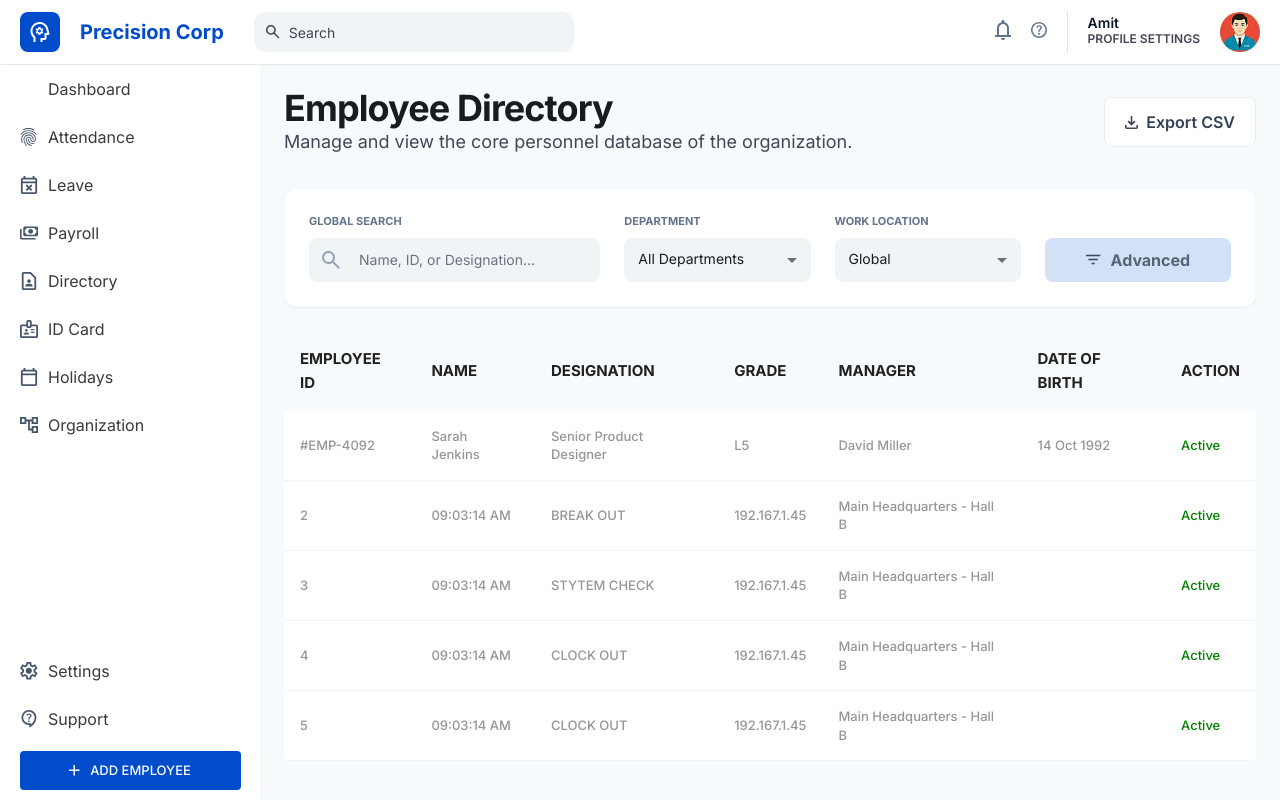
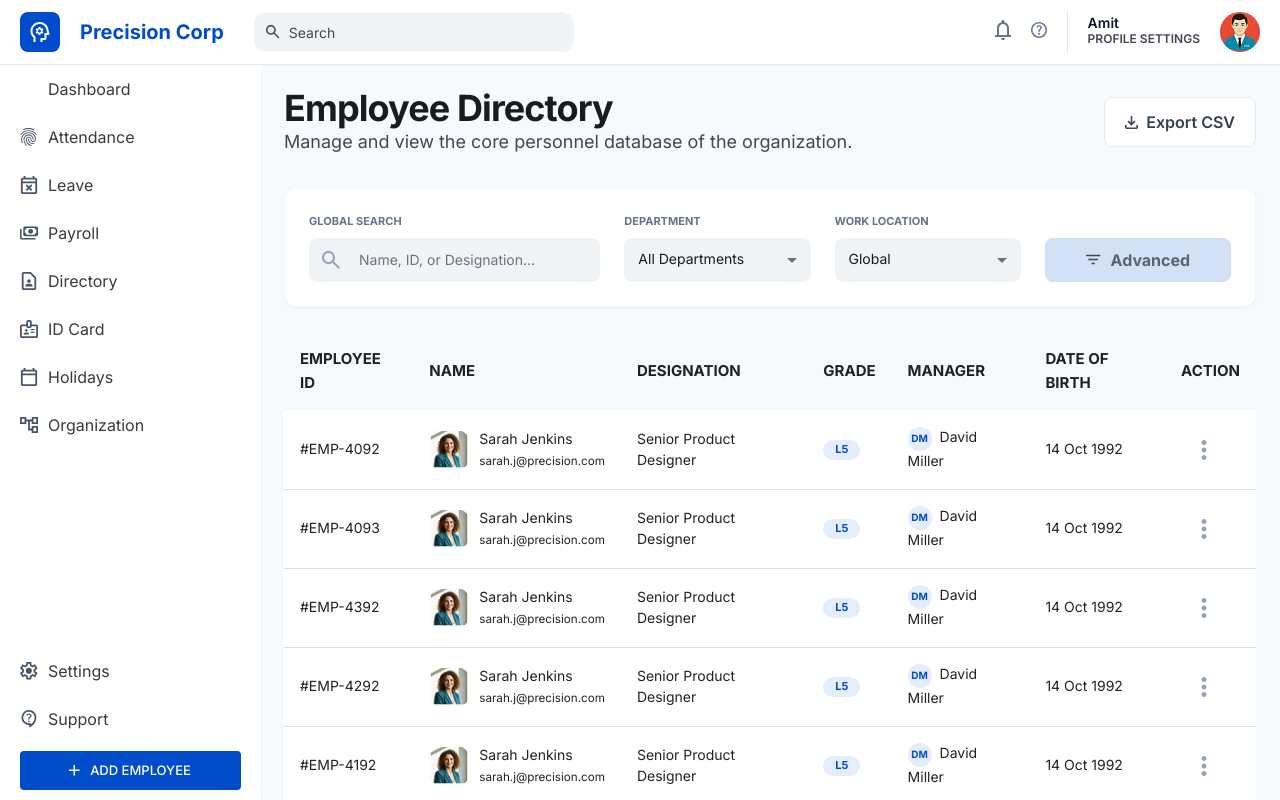
Before and after one commit to farhanarshad100/CRM, a Next.js app: page /employee-directory in a window 1280 px wide. Shown: the top 800 px of the page. Built offline with nearby package versions, Linux system fonts and the light colour scheme; sample sign-in values are in the browser's storage.

Commit message:
update page

```diff
--- a/src/components/employeeDirectory/employeeList.js
+++ b/src/components/employeeDirectory/employeeList.js
@@ -1,51 +1,193 @@
-import { Paper, Table, TableBody, TableCell, TableContainer, TableHead, TableRow } from '@mui/material'
-import React from 'react'
+"use client"
 
-const rows = [
+
+import {
+  IconButton,
+  Menu,
+  MenuItem,
+  Paper,
+  Table,
+  TableBody,
+  TableCell,
+  TableContainer,
+  TableHead,
+  TableRow,
+} from "@mui/material";
+import React, { useState } from "react";
+import MoreVertIcon from '@mui/icons-material/MoreVert';
+
+const employees = [
   {
     id: "#EMP-4092",
-    time: "Sarah Jenkins",
-    type: "Senior Product Designer",
-    ip: "L5",
-    location: "David Miller",
-    update: "14 Oct 1992",
-    status: "Active",
+    employee: {
+      name: "Sarah Jenkins",
+      email: "sarah.j@precision.com",
+      avatar: "/images/mangeProfile.jpg",
+    },
+    designation: "Senior Product Designer",
+    level: "L5",
+    managerDetails: {
+      name: "David Miller",
+      initials: "DM",
+    },
+    dob: "14 Oct 1992",
 
   },
     {
-    id: "2",
-    time: "09:03:14 AM",
-    type: "BREAK OUT",
-    ip: "192.167.1.45",
-    location: "Main Headquarters - Hall B",
-    status: "Active",
+    id: "#EMP-4093",
+    employee: {
+      name: "Sarah Jenkins",
+      email: "sarah.j@precision.com",
+      avatar: "/images/mangeProfile.jpg",
+    },
+    designation: "Senior Product Designer",
+    level: "L5",
+    managerDetails: {
+      name: "David Miller",
+      initials: "DM",
+    },
+    dob: "14 Oct 1992",
+
   },
     {
-    id: "3",
-    time: "09:03:14 AM",
-    type: "STYTEM CHECK",
-    ip: "192.167.1.45",
-    location: "Main Headquarters - Hall B",
-    status: "Active",
+    id: "#EMP-4392",
+    employee: {
+      name: "Sarah Jenkins",
+      email: "sarah.j@precision.com",
+      avatar: "/images/mangeProfile.jpg",
+    },
+    designation: "Senior Product Designer",
+    level: "L5",
+    managerDetails: {
+      name: "David Miller",
+      initials: "DM",
+    },
+    dob: "14 Oct 1992",
+
   },
     {
-    id: "4",
-    time: "09:03:14 AM",
-    type: "CLOCK OUT",
-    ip: "192.167.1.45",
-    location: "Main Headquarters - Hall B",
-    status: "Active",
+    id: "#EMP-4292",
+    employee: {
+      name: "Sarah Jenkins",
+      email: "sarah.j@precision.com",
+      avatar: "/images/mangeProfile.jpg",
+    },
+    designation: "Senior Product Designer",
+    level: "L5",
+    managerDetails: {
+      name: "David Miller",
+      initials: "DM",
+    },
+    dob: "14 Oct 1992",
+
   },
     {
-    id: "5",
-    time: "09:03:14 AM",
-    type: "CLOCK OUT",
-    ip: "192.167.1.45",
-    location: "Main Headquarters - Hall B",
-    status: "Active",
+    id: "#EMP-4192",
+    employee: {
+      name: "Sarah Jenkins",
+      email: "sarah.j@precision.com",
+      avatar: "/images/mangeProfile.jpg",
+    },
+    designation: "Senior Product Designer",
+    level: "L5",
+    managerDetails: {
+      name: "David Miller",
+      initials: "DM",
+    },
+    dob: "14 Oct 1992",
+
+  },
+    {
+    id: "#EMP-4992",
+    employee: {
+      name: "Sarah Jenkins",
+      email: "sarah.j@precision.com",
+      avatar: "/images/mangeProfile.jpg",
+    },
+    designation: "Senior Product Designer",
+    level: "L5",
+    managerDetails: {
+      name: "David Miller",
+      initials: "DM",
+    },
+    dob: "14 Oct 1992",
+
+  },
+    {
+    id: "#EMP-4792",
+    employee: {
+      name: "Sarah Jenkins",
+      email: "sarah.j@precision.com",
+      avatar: "/images/mangeProfile.jpg",
+    },
+    designation: "Senior Product Designer",
+    level: "L5",
+    managerDetails: {
+      name: "David Miller",
+      initials: "DM",
+    },
+    dob: "14 Oct 1992",
+
+  },
+    {
+    id: "#EMP-40882",
+    employee: {
+      name: "Sarah Jenkins",
+      email: "sarah.j@precision.com",
+      avatar: "/images/mangeProfile.jpg",
+    },
+    designation: "Senior Product Designer",
+    level: "L5",
+    managerDetails: {
+      name: "David Miller",
+      initials: "DM",
+    },
+    dob: "14 Oct 1992",
+
+  },
+    {
+    id: "#EMP-3092",
+    employee: {
+      name: "Sarah Jenkins",
+      email: "sarah.j@precision.com",
+      avatar: "/images/mangeProfile.jpg",
+    },
+    designation: "Senior Product Designer",
+    level: "L5",
+    managerDetails: {
+      name: "David Miller",
+      initials: "DM",
+    },
+    dob: "14 Oct 1992",
+
+  },
+    {
+    id: "#EMP-46092",
+    employee: {
+      name: "Sarah Jenkins",
+      email: "sarah.j@precision.com",
+      avatar: "/images/mangeProfile.jpg",
+    },
+    designation: "Senior Product Designer",
+    level: "L5",
+    managerDetails: {
+      name: "David Miller",
+      initials: "DM",
+    },
+    dob: "14 Oct 1992",
+
   },
 ];
 const EmployeeList = () => {
+    const [anchorEl, setAnchorEl] = useState(null);
+
+  const handleClick = (event) => {
+    setAnchorEl(event.currentTarget);
+  };
+
+  const handleClose = () => {
+    setAnchorEl(null);
+  };
   return (
     <>
       <TableContainer
@@ -74,34 +216,106 @@ const EmployeeList = () => {
             </TableRow>
           </TableHead>
 
-          <TableBody
+          <TableBody>
+            {employees.map((employee) => (
+              <TableRow key={employee.id}>
+                <TableCell>{employee.id}</TableCell>
+
+                <TableCell>
+                  <div
+                    style={{
+                      display: "flex",
+                      alignItems: "center",
+                      gap: "10px",
+                    }}
+                  >
+                    <img
+                      src={employee.employee.avatar}
+                      alt={employee.employee.name}
+                      width={40}
+                      height={40}
+                      style={{ borderRadius: "12px" }}
+                    />
+                    <div>
+                      <div>{employee.employee.name}</div>
+                      <small>{employee.employee.email}</small>
+                    </div>
+                  </div>
+                </TableCell>
+
+                <TableCell>{employee.designation}</TableCell>
+                <TableCell>
+                  <span
+                    style={{
+                      background: "rgb(0 76 202 / 10%)",
+                      textAlign: "center",
+                      height: "20px",
+                      width: "37px",
+                      borderRadius: "12px",
+                      color: "#004CCA",
+                      fontSize: "11px",
+                      display: "flex",
+                      alignItems: "center",
+                      justifyContent: "center",
+                      fontWeight: "800",
+                    }}
+                  >
+                    {employee.level}
+                  </span>
+                </TableCell>
+                <TableCell>
+                  {" "}
+                  <span
+                    style={{
+                      background: "rgb(0 76 202 / 10%)",
+                      textAlign: "center",
+                      height: "24px",
+                      width: "24px",
+                      borderRadius: "12px",
+                      color: "#004CCA",
+                      fontSize: "10px",
+                      display: "inline-block",
+                      fontWeight: "800",
+                      lineHeight: "23px",
+                      marginRight: "8px",
+                    }}
+                  >
+                    {employee.managerDetails.initials}
+                  </span>
+                  {employee.managerDetails.name}
+                </TableCell>
+                <TableCell>{employee.dob}</TableCell>
+
+                <TableCell>
+                <IconButton onClick={handleClick}>
+          <MoreVertIcon sx={{color:"#94A3B8", fontSize:"30px"}}  />
+        </IconButton>
+
+        <Menu
+          anchorEl={anchorEl}
+          open={Boolean(anchorEl)}
+          onClose={handleClose}
  sx={{
-              "& td": {
-                fontSize: "13px",
-                color: "#979696",
-                fontWeight: "500",
-                borderBottom: "1px solid #f3f3f3",
+    "& .MuiPaper-root": {
+      ml: -12,
+      boxShadow:"0px 3px 10px 0px rgba(31, 31, 31, 0.14)",
+    background: "#f7f7fc",
+    width:"160px"
     },
   }}
         >
-            {rows.map((row) => (
-              <TableRow key={row.id}>
-                <TableCell>{row.id}</TableCell>
-                <TableCell>{row.time}</TableCell>
-                <TableCell>
-                    {row.type}
+          <MenuItem onClick={handleClose}>View</MenuItem>
+          <MenuItem onClick={handleClose}>Edit</MenuItem>
+          <MenuItem onClick={handleClose}>Delete</MenuItem>
+        </Menu>
                 </TableCell>
-                <TableCell>{row.ip}</TableCell>
-                <TableCell>{row.location}</TableCell>
-                 <TableCell>{row.update}</TableCell>
-                <TableCell ><span style={{color:"green"}}>{row.status}</span></TableCell>
               </TableRow>
             ))}
           </TableBody>
         </Table>
       </TableContainer>
     </>
-  )
-}
+  );
+};
 
-export default EmployeeList
+export default EmployeeList;
```
Also changed, not shown: public/images/mangeProfile.jpg (added). Lines whose indentation alone changed are shown as unchanged.
